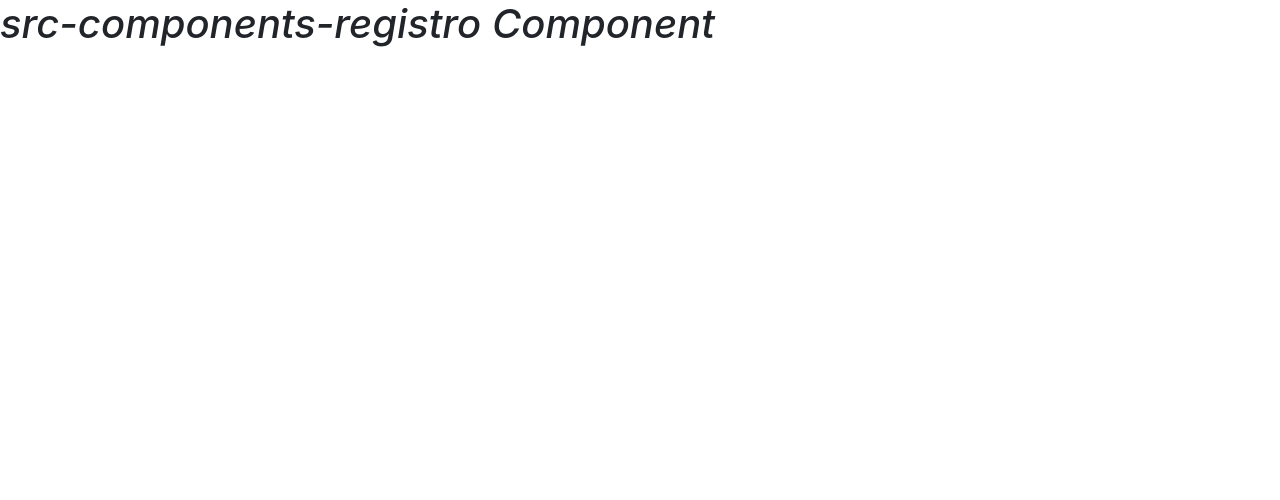
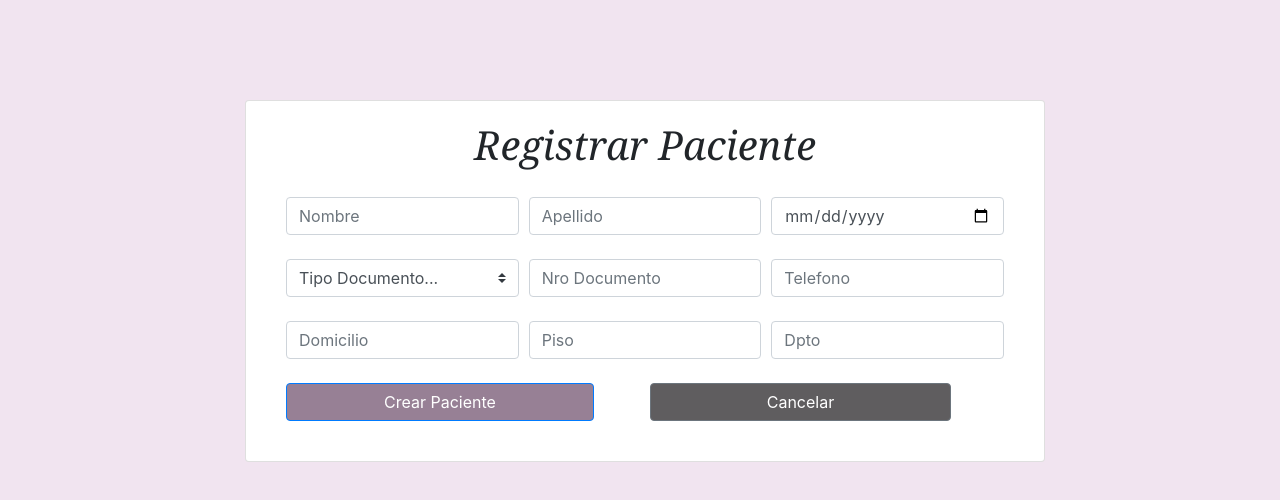
Before and after one commit to rociland/TP_FINAL_NT2, a Vue app in the folder su_boutique_nt2/: page /registro in a window 1280 px wide. Shown: the top 500 px of the page. Built offline with nearby package versions, Linux system fonts and the light colour scheme; what vue-form would draw is missing.

Commit message:
Sumo registro

```diff
--- a/su_boutique_nt2/src/App.vue
+++ b/su_boutique_nt2/src/App.vue
@@ -26,4 +26,5 @@ export default {
       border-color:rgb(116, 90, 114);
       width: 75%;
     }
+
 </style>
--- a/su_boutique_nt2/src/components/Registro/index.vue
+++ b/su_boutique_nt2/src/components/Registro/index.vue
@@ -1,2 +1,3 @@
 <template src="./src/components/Registro.html"></template>
 <script src="./src/components/Registro.js"></script>
+<style src="./src/components/registro.css" scoped lang="css"></style>
--- a/su_boutique_nt2/src/components/Registro/src/components/Registro.html
+++ b/su_boutique_nt2/src/components/Registro/src/components/Registro.html
@@ -1,4 +1,74 @@
 
-<section class="src-components-registro">
-  <h1>src-components-registro Component</h1>
+<body id="body">
+
+
+<section class="container">
+
+  <div class="card" style="width: 50rem;">
+    <h1>Registrar Paciente</h1>
+    <div class="card-body">
+      <form >
+        <div class="form-row">
+          <div class="col">
+            <input type="text" class="form-control" placeholder="Nombre">
+          </div>
+          <div class="col">
+            <input type="text" class="form-control" placeholder="Apellido">
+          </div>
+          <div class="col">
+            <input type="date" class="form-control">
+          </div>
+        </div>
+
+        <br>
+        <div class="form-row">
+          <div class="col">
+            <select class="custom-select mr-sm-2" id="inlineFormCustomSelect">
+              <option selected>Tipo Documento...</option>
+              <option value="1">DNI</option>
+              <option value="2">DNI EXTRANJERO</option>
+              <option value="3">PASAPORTE</option>
+            </select>
+          </div>
+          <div class="col">
+            <input type="number" class="form-control" placeholder="Nro Documento">
+          </div>
+          <div class="col">
+            <input type="number" class="form-control" placeholder="Telefono">
+          </div>
+        </div>
+
+        <br>
+        <div class="form-row">
+          <div class="col">
+            <input type="text" class="form-control" placeholder="Domicilio">
+          </div>
+          <div class="col">
+            <input type="text" class="form-control" placeholder="Piso">
+          </div>
+          <div class="col">
+            <input type="text" class="form-control" placeholder="Dpto">
+          </div>
+        </div>
+
+        <br>
+        <div  >
+          <div class="form-row col-md-13" >
+          <div class="col">
+            <button type="submit" class="btn btn-primary" id="boton1">Crear Paciente</button>
+          </div>
+          <div class="col">
+            <button type="submit" class="btn btn-secondary" id="boton2">Cancelar</button>
+          </div>
+
+          </div>
+        </div>
+
+
+      </form>
+    </div>
+  </div>
 </section>
+
+
+</body>
--- /dev/null
+++ b/su_boutique_nt2/src/components/Registro/src/components/registro.css
@@ -0,0 +1,23 @@
+#body{
+    background-color: #F1E4F0 ;
+    min-height: 100vh; /* Para que el background abarque toda la pantalla */
+}
+#boton1{
+   background:#978095;
+   width: 87%;
+
+}
+#boton2{
+    width: 85%;
+    background:#5f5d5f;
+
+ }
+ .card{
+     padding: 20px;
+     top: 100px;
+     left: 160px;
+ }
+ h1{
+     text-align: center;
+     font-family:Cambria, Cochin, Georgia, Times, 'Times New Roman', serif ;
+ }
```
